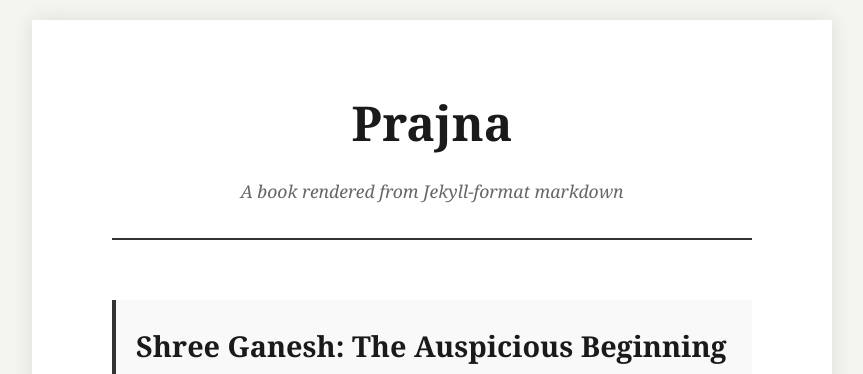
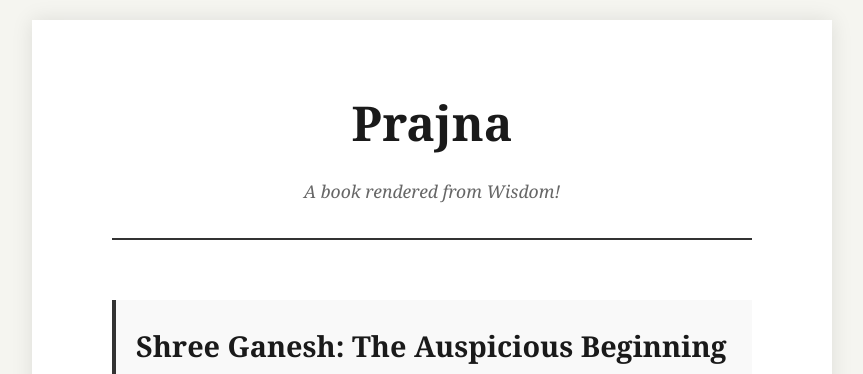
Before and after one commit to rockerritesh/prajna, a Jekyll site: the page docs/index.html, which Jekyll copies as it is, in a window 1280 px wide. Shown: the top 374 px of the page, without its empty margins (208-1071 px from the left). Built offline with Jekyll 4.4.1, drawn with Linux system fonts in a browser that asks for light colours.

Commit message:
Auto-generate HTML docs [skip ci]

```diff
--- a/docs/index.html
+++ b/docs/index.html
@@ -102,7 +102,7 @@
     <div class="book-container">
         <div class="book-header">
             <h1 class="book-title">Prajna</h1>
-            <p class="book-description">A book rendered from Jekyll-format markdown</p>
+            <p class="book-description">A book rendered from Wisdom!</p>
         </div>
         <ul class="posts-list">
                         <li class="post-item">
```
